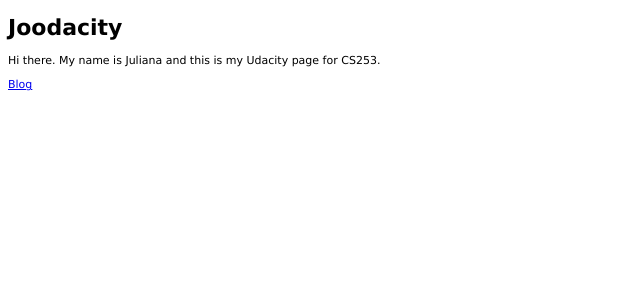
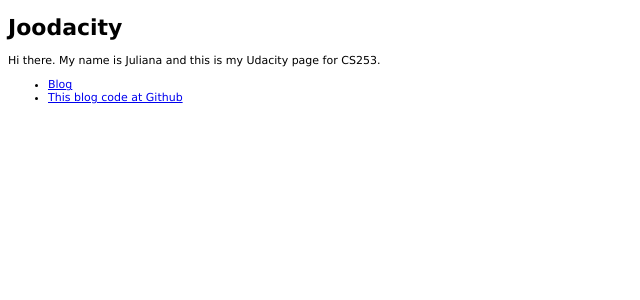
Before and after one commit to JMourisca/joodacity, a Python web app: template templates/front.html in a window 1280 px wide. Shown: the top 300 px of the page, without its empty margins (0-640 px from the left). Run offline with Jinja, Linux system fonts and the light colour scheme; the template is opened without the code that fills it, so the values that code supplies are empty.

Commit message:
Adding the link to github and readme

```diff
--- a/templates/front.html
+++ b/templates/front.html
@@ -18,7 +18,10 @@
 				Hi there. My name is Juliana and this is my Udacity page for CS253.
 			</p>
 
-			<a href="/blog" class="a-new-post">Blog</a>
+			<ul>
+				<li><a href="/blog" class="a-new-post">Blog</a></li>
+				<li><a href="https://github.com/Nurdagniriel/joodacity">This blog code at Github</a></li>
+
 
 		</div>
 	</body>
```
Also changed, not shown: 1 other file.
